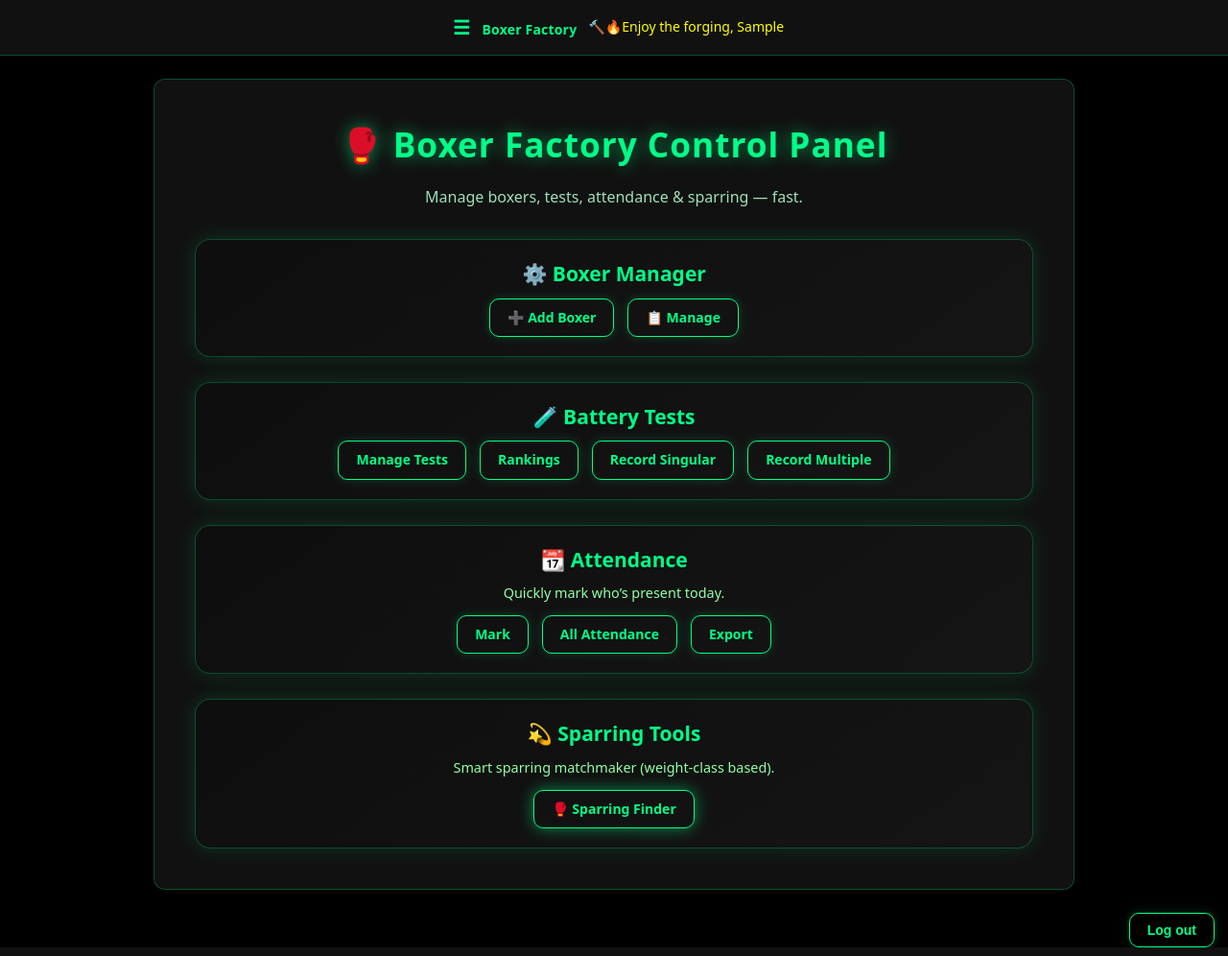
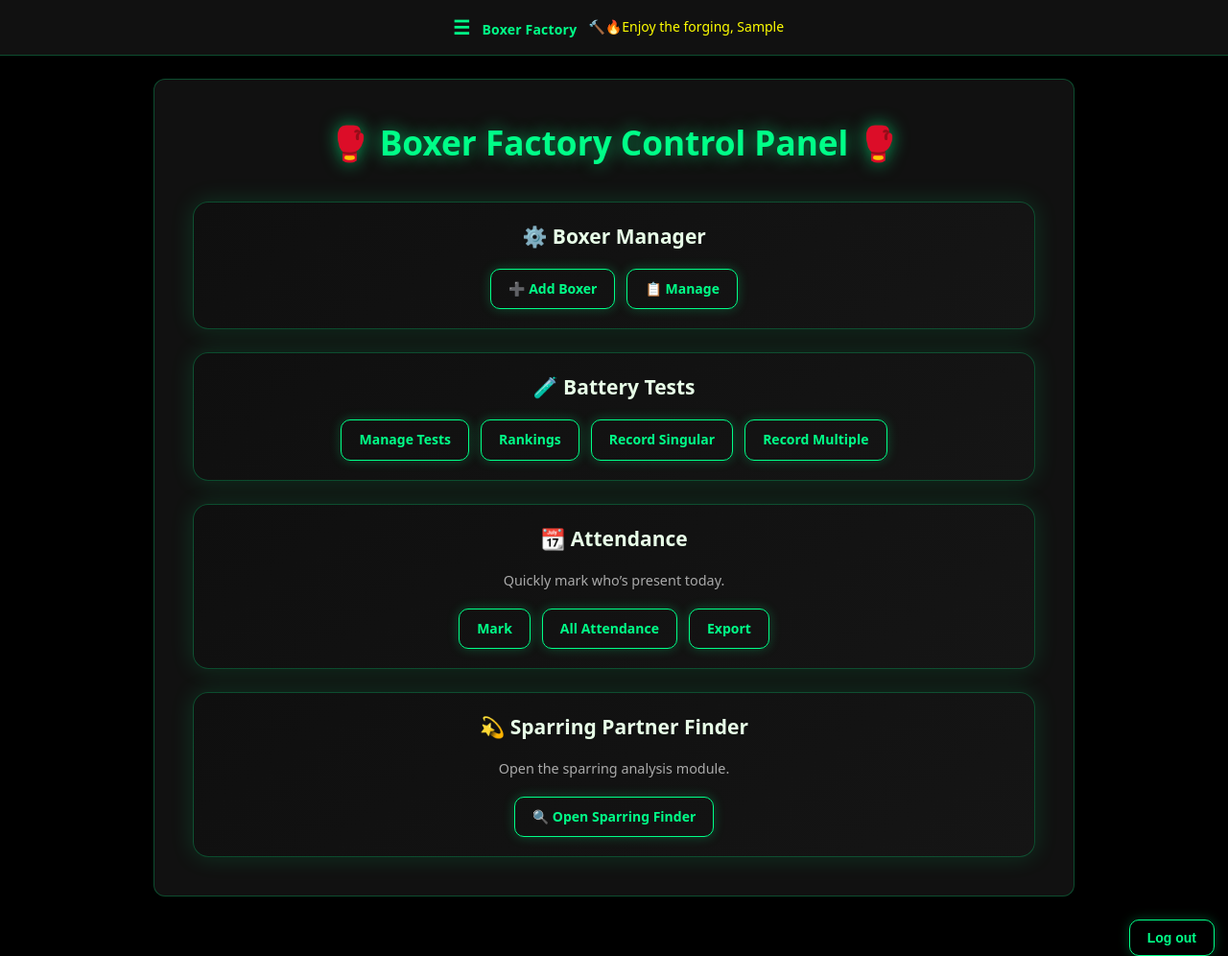
Before and after one commit to lionheart996/Boxer-Manager, a Django app: page / in a window 1280 px wide. Shown: the whole page at 96% size. Run offline with Django 5.2, Linux system fonts and the light colour scheme; the visitor is signed in with stand-in values (Sample User, id 1); parts of the project's set-up code (start-up, migrations or seed data) failed here and were passed over.

Commit message:
Updated home page with sparring finder loading screen

```diff
--- a/templates/home.html
+++ b/templates/home.html
@@ -1,24 +1,23 @@
 {% extends "base.html" %}
 {% block content %}
 
-<main class="home-wrapper">
+<main class="home-container">
 
-  <h1 class="home-title">🥊 Boxer Factory Control Panel</h1>
-  <p class="home-subtitle">Manage boxers, tests, attendance & sparring — fast.</p>
+  <h1 class="title">🥊 Boxer Factory Control Panel 🥊</h1>
 
-  <!-- ================== BOXER MANAGER ================== -->
-  <section class="home-card">
+  <!-- BOXER MANAGER -->
+  <section class="card">
     <h2>⚙️ Boxer Manager</h2>
-    <div class="home-buttons">
+    <div class="button-row">
       <a class="btn" href="{% url 'boxer_bulk_add' %}">➕ Add Boxer</a>
       <a class="btn" href="{% url 'boxer_list' %}">📋 Manage</a>
     </div>
   </section>
 
-  <!-- ================== BATTERY TESTS ================== -->
-  <section class="home-card">
+  <!-- BATTERY TESTS -->
+  <section class="card">
     <h2>🧪 Battery Tests</h2>
-    <div class="home-buttons">
+    <div class="button-row">
       <a class="btn" href="{% url 'tests_list' %}">Manage Tests</a>
       <a class="btn" href="{% url 'tests_rankings' %}">Rankings</a>
       <a class="btn" href="{% url 'tests_record' %}">Record Singular</a>
@@ -26,134 +25,178 @@
     </div>
   </section>
 
-  <!-- ================== ATTENDANCE ================== -->
-  <section class="home-card">
+  <!-- ATTENDANCE -->
+  <section class="card">
     <h2>📆 Attendance</h2>
-    <p class="card-subtitle">Quickly mark who’s present today.</p>
-    <div class="home-buttons">
+    <p class="subtitle">Quickly mark who’s present today.</p>
+    <div class="button-row">
       <a class="btn" href="{% url 'mark_attendance' %}">Mark</a>
       <a class="btn" href="{% url 'attendance_list' %}">All Attendance</a>
       <a class="btn" href="{% url 'export_attendance' %}">Export</a>
     </div>
   </section>
 
-  <!-- ================== SPARRING FINDER ================== -->
-  <section class="home-card">
-    <h2>💫 Sparring Tools</h2>
-    <p class="card-subtitle">Smart sparring matchmaker (weight-class based).</p>
-    <div class="home-buttons">
-      <a class="btn btn-glow" href="{% url 'sparring_finder' %}">🥊 Sparring Finder</a>
+  <!-- SPARRING FINDER BUTTON -->
+  <section class="card">
+    <h2>💫 Sparring Partner Finder</h2>
+    <p class="subtitle">Open the sparring analysis module.</p>
+
+    <div class="button-row">
+      <a class="btn" id="sparringFinderBtn" href="{% url 'sparring_finder' %}">
+        🔍 Open Sparring Finder
+      </a>
     </div>
   </section>
 
 </main>
 
-<!-- ====================== STYLING ====================== -->
+
+<!-- ==================== LOADING OVERLAY ==================== -->
+<div id="sparring-loading">
+  <div class="loader-circle"></div>
+  <p>Loading…</p>
+</div>
+
+
+<!-- ==================== SCRIPT ==================== -->
+<script>
+document.addEventListener("DOMContentLoaded", () => {
+  const btn = document.getElementById("sparringFinderBtn");
+  const overlay = document.getElementById("sparring-loading");
+
+  btn.addEventListener("click", (e) => {
+    // Show loading overlay
+    overlay.classList.add("active");
+  });
+});
+</script>
+
+
+<!-- ==================== STYLES ==================== -->
 <style>
 :root {
   --brand: #00ff88;
   --dark-bg: #0a0a0a;
-  --card-bg: linear-gradient(145deg, #0e0e0e, #151515);
+  --card-bg: linear-gradient(145deg, #0f0f0f, #151515);
   --border: rgba(0, 255, 136, 0.25);
-  --text: #eaffea;
+  --text: #e8ffe8;
 }
 
-/* PAGE WRAPPER */
+/* ---------- MAIN LAYOUT ---------- */
 body {
   background: var(--dark-bg);
   color: var(--text);
   font-family: 'Orbitron', sans-serif;
 }
 
-.home-wrapper {
-  max-width: 960px;
+.home-container {
+  max-width: 950px;
   margin: 0 auto;
-  padding: 26px;
+  padding: 24px;
   display: flex;
   flex-direction: column;
-  gap: 26px;
+  gap: 24px;
 }
 
-/* TITLES */
-.home-title {
+.title {
   text-align: center;
   color: var(--brand);
-  text-shadow: 0 0 18px rgba(0,255,136,0.55);
   font-size: 2.2rem;
-  letter-spacing: 1px;
-  margin-bottom: -8px;
-}
-.home-subtitle {
-  text-align: center;
-  color: #9edfb8;
-  font-size: 1rem;
-  margin-bottom: 6px;
+  text-shadow: 0 0 18px rgba(0,255,136,0.6);
+  margin-bottom: 12px;
 }
 
-/* CARDS */
-.home-card {
+/* ---------- CARDS ---------- */
+.card {
   background: var(--card-bg);
   border: 1px solid var(--border);
   border-radius: 16px;
   padding: 20px;
-  box-shadow: 0 0 22px rgba(0,255,136,0.15);
-  transition: 0.25s;
+  box-shadow: 0 0 25px rgba(0,255,136,0.15);
+  transition: all .3s ease;
 }
-.home-card:hover {
+.card:hover {
   transform: translateY(-3px);
-  box-shadow: 0 0 32px rgba(0,255,136,0.35);
+  box-shadow: 0 0 35px rgba(0,255,136,0.4);
 }
-.home-card h2 {
+.subtitle {
   text-align: center;
-  color: var(--brand);
-  margin-bottom: 10px;
-}
-.card-subtitle {
-  text-align: center;
-  color: #92ffa8;
+  color: #aaa;
   font-size: 0.9rem;
   margin-bottom: 12px;
 }
 
-/* BUTTON GROUP */
-.home-buttons {
+/* ---------- BUTTONS ---------- */
+.button-row {
   display: flex;
   justify-content: center;
-  gap: 14px;
   flex-wrap: wrap;
+  gap: 12px;
 }
 
-/* BUTTONS */
 .btn {
   border: 1px solid var(--brand);
   color: var(--brand);
-  padding: 9px 18px;
+  padding: 10px 18px;
   border-radius: 10px;
   background: transparent;
+  font-weight: 600;
   text-decoration: none;
-  font-weight: 600;
-  box-shadow: 0 0 12px rgba(0,255,136,0.18);
-  transition: 0.25s;
+  transition: all .2s ease;
+  box-shadow: 0 0 12px rgba(0,255,136,0.25);
 }
+
+.btn-big {
+  font-size: 1.2rem;
+  padding: 14px 26px;
+}
+
 .btn:hover {
   background: var(--brand);
   color: #000;
-  box-shadow: 0 0 22px rgba(0,255,136,0.85);
+  box-shadow: 0 0 22px rgba(0,255,136,0.8);
 }
 
-/* Special glowing button */
-.btn-glow {
-  box-shadow: 0 0 16px rgba(0,255,136,0.5);
-}
-.btn-glow:hover {
-  box-shadow: 0 0 28px rgba(0,255,136,0.9);
+/* ---------- LOADING OVERLAY ---------- */
+#sparring-loading {
+  display: none;
+  position: fixed;
+  inset: 0;
+  background: rgba(0,0,0,0.88);
+  color: var(--brand);
+  font-size: 1.3rem;
+  font-weight: 600;
+  text-shadow: 0 0 10px var(--brand);
+  z-index: 999999;
+  align-items: center;
+  justify-content: center;
+  flex-direction: column;
+  backdrop-filter: blur(6px);
 }
 
-/* MOBILE */
-@media (max-width: 600px) {
-  .home-wrapper { padding: 16px; }
-  .btn { font-size: 0.92rem; }
-  .home-title { font-size: 1.7rem; }
+#sparring-loading.active {
+  display: flex;
+}
+
+.loader-circle {
+  width: 60px;
+  height: 60px;
+  border: 4px solid rgba(0,255,136,0.2);
+  border-top: 4px solid var(--brand);
+  border-radius: 50%;
+  animation: spin 0.8s linear infinite;
+  margin-bottom: 16px;
+}
+
+@keyframes spin {
+  to { transform: rotate(360deg); }
+}
+
+/* ---------- MOBILE ---------- */
+@media(max-width:600px) {
+  .home-container { padding: 16px; }
+  .btn { font-size: 0.95rem; }
+  .btn-big { font-size: 1.05rem; padding: 12px 22px; }
 }
 </style>
 
```
